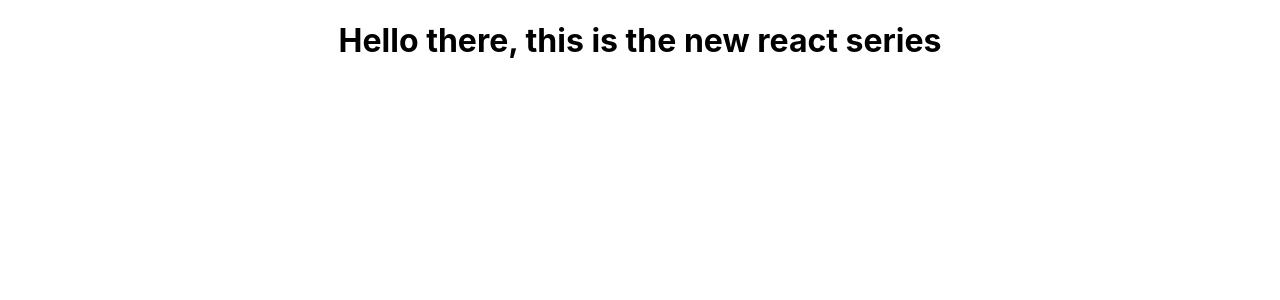
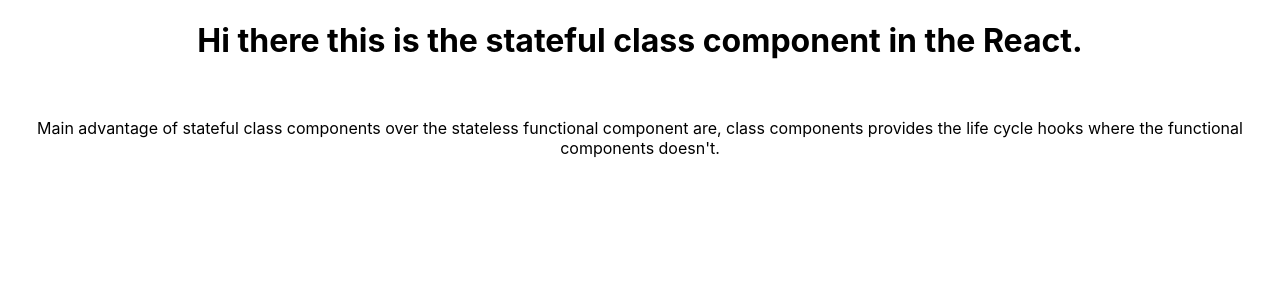
Before and after one commit to rahulak18/React-series, a React (Create React App) app in the folder ReactTutorial/my-app/: page / in a window 1280 px wide. Shown: the top 300 px of the page. Built offline with nearby package versions, Linux system fonts and the light colour scheme.

Commit message:
6 Class components and its advantage over functional components

```diff
--- a/ReactTutorial/my-app/src/App.js
+++ b/ReactTutorial/my-app/src/App.js
@@ -1,11 +1,13 @@
 import logo from './logo.svg';
 import './App.css';
 import Greet from './Greet';
+import Welcome from './Welcome';
 
 function App() {
   return (
     <div className="App">
-      <Greet />
+      {/* <Greet /> */}
+      <Welcome />
     </div>
   );
 }
--- /dev/null
+++ b/ReactTutorial/my-app/src/Welcome.js
@@ -0,0 +1,14 @@
+import React, { Component } from 'react'
+
+export default class Welcome extends Component {
+    render() {
+        return (
+            <div>
+                <h1>Hi there this is the stateful class component in the React.</h1>
+                <br />
+                <p>Main advantage of stateful class components over the stateless functional component are, class components provides the life cycle hooks where the functional components doesn't.
+                </p>
+            </div>
+        )
+    }
+}
```
